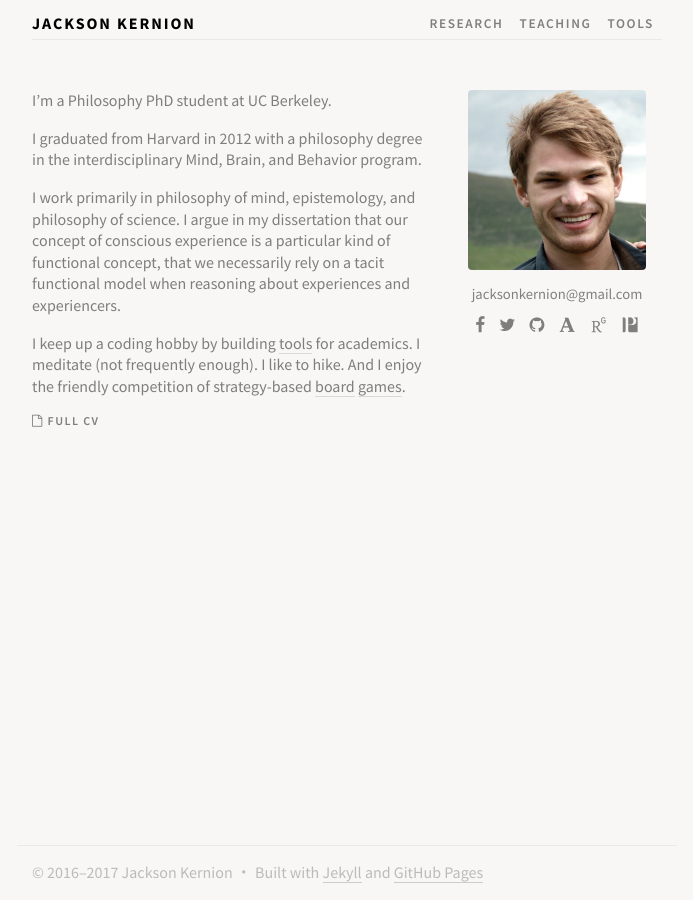
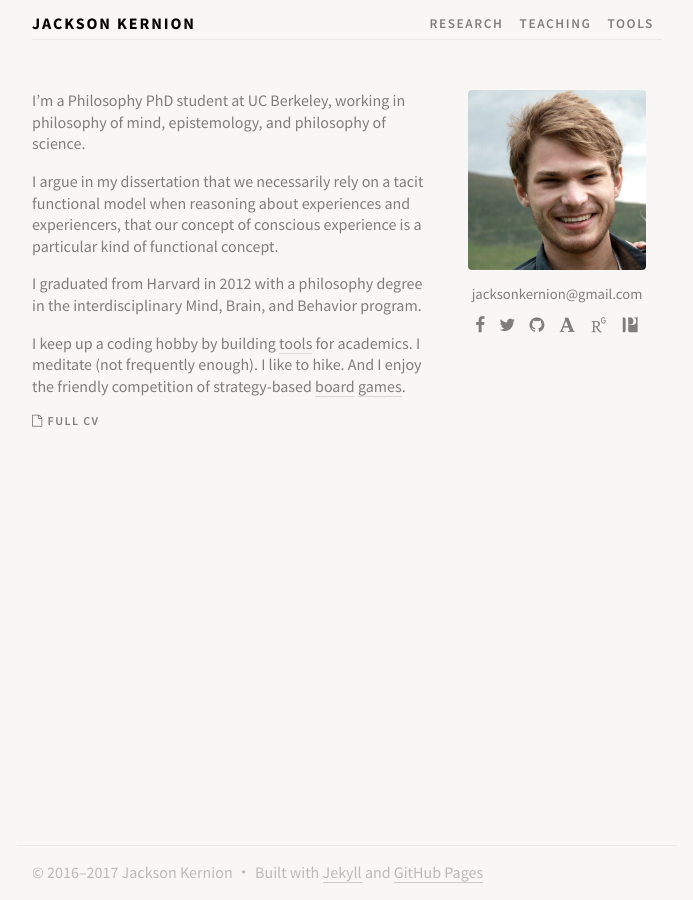
Before and after one commit to jacksonkernion/jacksonkernion.github.io, a Jekyll site: the page built from index.md, in a window 1280 px wide. Shown: the whole page, without its empty margins (293-986 px from the left). Built offline with Jekyll 4.4.1, drawn with Linux system fonts in a browser that asks for light colours; nearby versions of some CDN libraries; some web fonts are replaced; our own code applies the rules of GitHub Pages for plain Markdown files.

Commit message:
Continued tweaks.

```diff
--- a/index.md
+++ b/index.md
@@ -2,11 +2,11 @@
 title: Home
 ---
 
-I’m a Philosophy PhD student at UC Berkeley.
+I’m a Philosophy PhD student at UC Berkeley, working in philosophy of mind, epistemology, and philosophy of science.
+
+I argue in my dissertation that we necessarily rely on a tacit functional model when reasoning about experiences and experiencers, that our concept of conscious experience is a particular kind of functional concept.
 
 I graduated from Harvard in 2012 with a philosophy degree in the interdisciplinary Mind, Brain, and Behavior program.
-
-I work primarily in philosophy of mind, epistemology, and philosophy of science. I argue in my dissertation that our concept of conscious experience is a particular kind of functional concept, that we necessarily rely on a tacit functional model when reasoning about experiences and experiencers.
 
 I keep up a coding hobby by building [tools](/tools) for academics. I meditate (not frequently enough). I like to hike. And I enjoy the friendly competition of strategy-based [board](https://boardgamegeek.com/boardgame/13/catan) [games](https://boardgamegeek.com/boardgame/68448/7-wonders).
 
```
Also changed, not shown: 6 other files.
